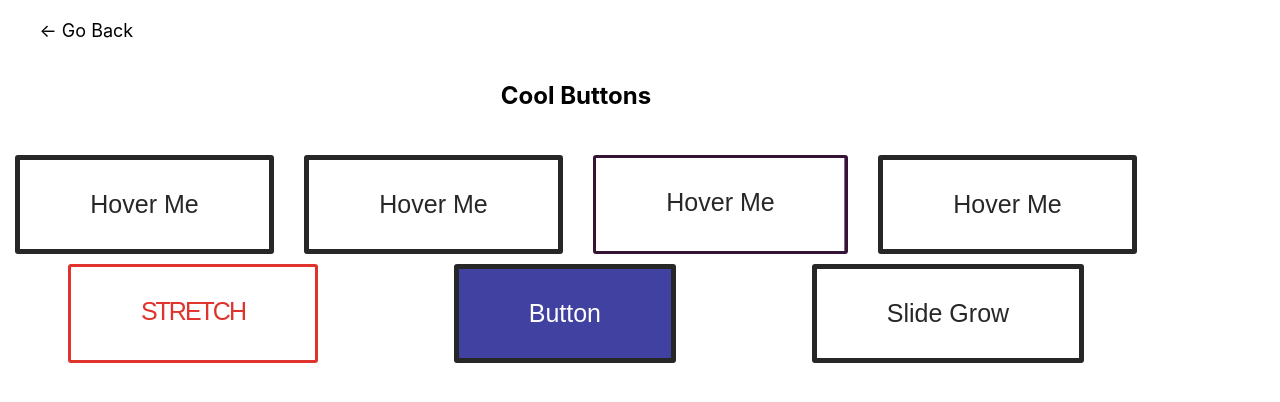
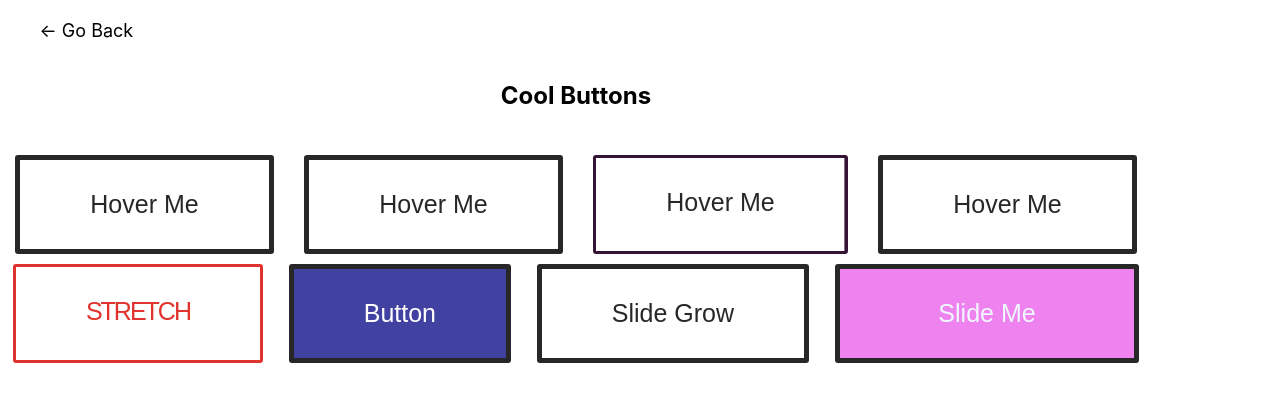
Before and after one commit to sagdish/code-notebook, a Next.js app in the folder CSS/css-ui-page/: page /playground/buttons in a window 1280 px wide. Shown: the top 402 px of the page. Built offline with nearby package versions, Linux system fonts and the light colour scheme.

Commit message:
slide replace effect

```diff
--- a/CSS/css-ui-page/pages/playground/buttons.js
+++ b/CSS/css-ui-page/pages/playground/buttons.js
@@ -20,6 +20,7 @@ export default function buttons() {
       {/* sliding effect button with diff text */}
       <div className={`${styles.slide} ${styles.btn}`}>Button</div>
       <div className={`${styles.slideglow} ${styles.btn}`}>Slide Grow</div>
+      <div className={`${styles.slidereplace} ${styles.btn}`}>Slide Replace</div>
     </div>
   )
 }
--- a/CSS/css-ui-page/styles/Buttons.module.css
+++ b/CSS/css-ui-page/styles/Buttons.module.css
@@ -215,3 +215,48 @@
 .slideglow:hover:before {
   transform: translateX(-100%) rotate(45deg);
 }
+
+/* slide replace */
+.slidereplace {
+  background-color: rgb(2, 2, 56);
+  color: transparent;
+  /* overflow: visible; */
+}
+
+.slidereplace:before {
+  content: "Slide Replaced!!!";
+  background-color: violet;
+  position: absolute;
+  top: 0;
+  left: 0;
+  width: 100%;
+  height: 100%;
+  color: aliceblue;
+  display: flex;
+  justify-content: center;
+  align-items: center;
+  transition: all 250ms;
+  transform: translate(-100%, 100%);
+}
+
+.slidereplace:after {
+  content: "Slide Me";
+  background-color: violet;
+  position: absolute;
+  top: 0;
+  left: 0;
+  width: 100%;
+  height: 100%;
+  color: aliceblue;
+  display: flex;
+  justify-content: center;
+  align-items: center;
+  transition: all 250ms;
+}
+
+.slidereplace:hover:before {
+  transform: translate(0, 0);
+}
+.slidereplace:hover:after {
+  transform: translate(100%, -100%);
+}
```
